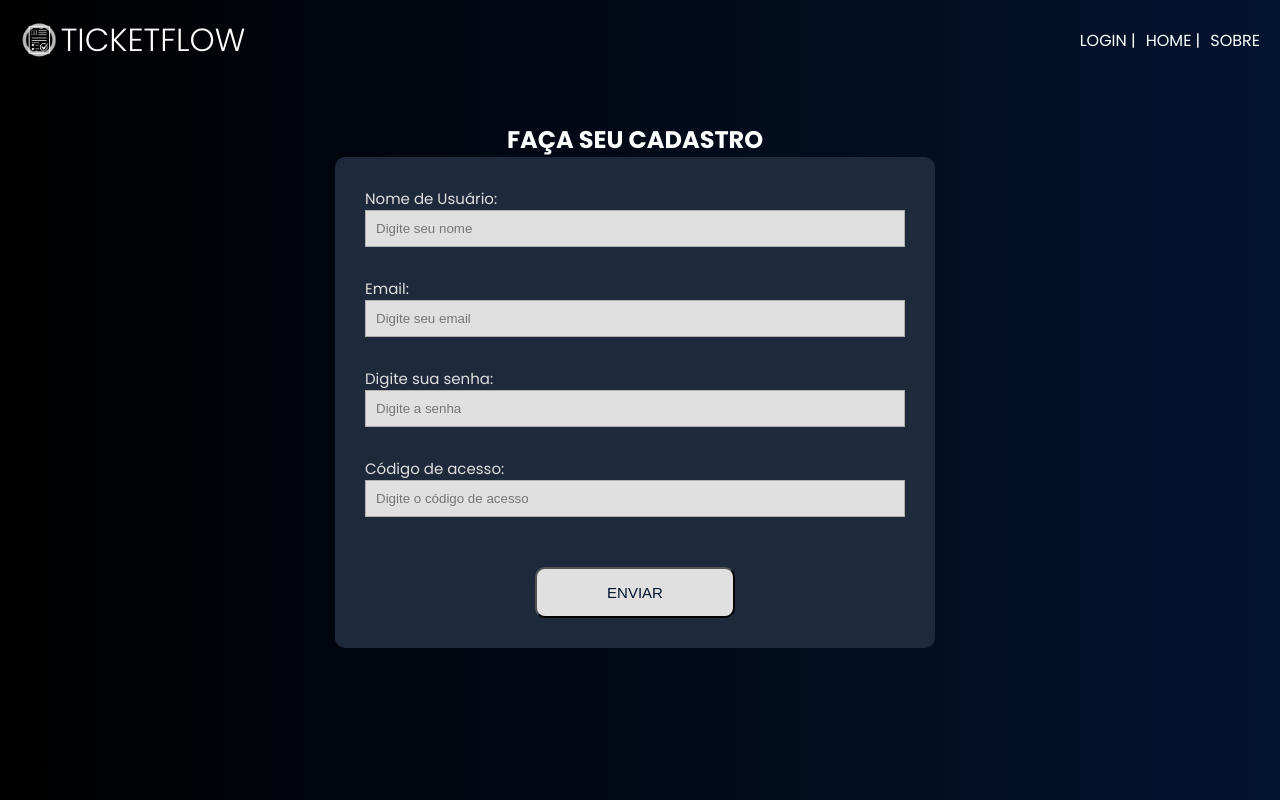
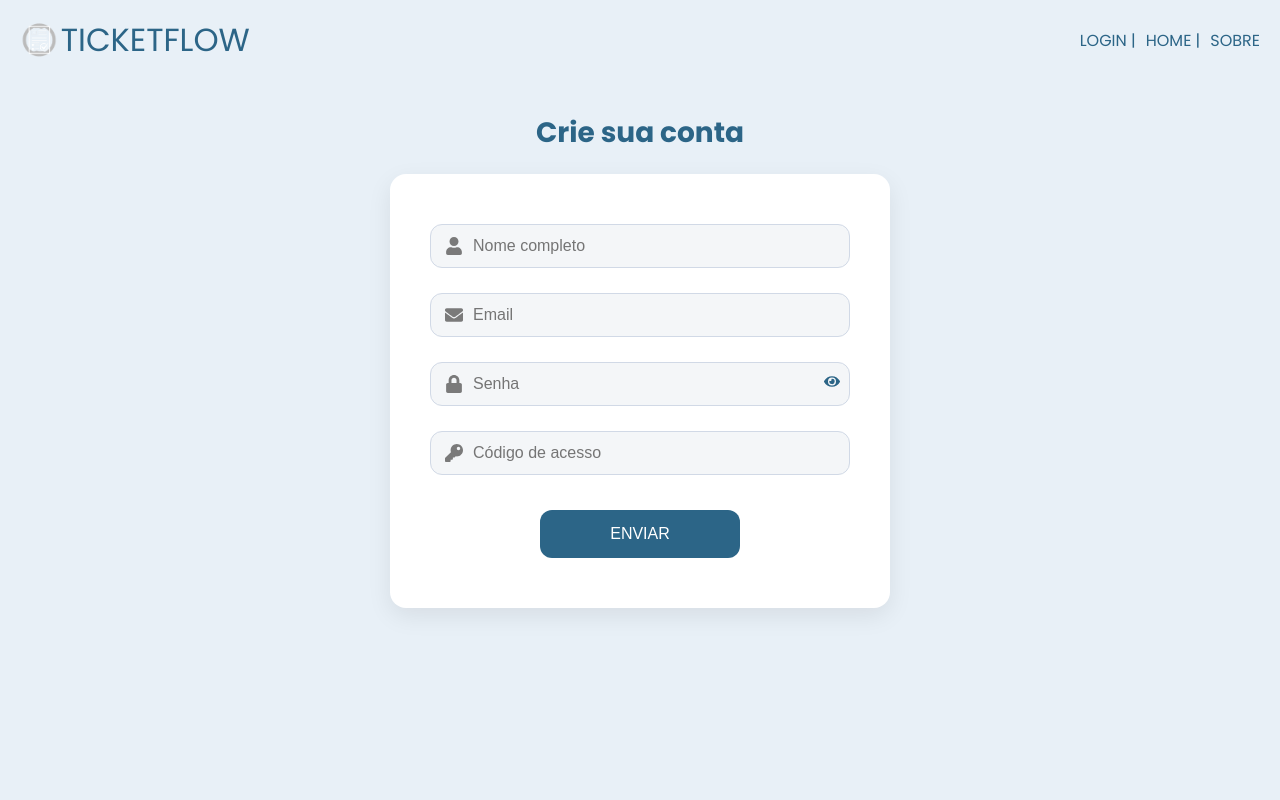
Before and after one commit to BeatrizWG/ticketFLow, a React (Vite) app in the folder front/: page /register in a window 1280 px wide. Built offline with nearby package versions, Linux system fonts and the light colour scheme.

Commit message:
style: alteração do estilo das páginas

```diff
--- a/front/src/index.css
+++ b/front/src/index.css
@@ -1,31 +1,39 @@
-@import url('https://fonts.googleapis.com/css2?family=Poppins:ital,wght@0,100;0,200;0,300;0,400;0,500;0,600;0,700;0,800;0,900;1,100;1,200;1,300;1,400;1,500;1,600;1,700;1,800;1,900&display=swap');
+@import url('https://fonts.googleapis.com/css2?family=Poppins:wght@400;500;600;700&display=swap');
 
-:root{
-    --color-1:#000000;
-    --color-2:#031430;
-    --color-3:#FEFEFE;
-    --font-1:"Poppins",sans-serif;
+:root {
+    --color-1: #e8f0f7;
+    --color-2: #ffffff;
+    --color-3: #2c6587;
+    --color-4: #0f172a;
+    --color-5: #3b7ea1;
+    --color-6: #f4f6f8;
+    --color-7: #d1d9e6;
+    --color-8: #333;
+    --color-9: #e63946;
+    --color-10: #7a7a7a;
+    --font-1: "Poppins", sans-serif;
 }
 
-*{
+* {
     margin: 0;
     padding: 0;
     box-sizing: border-box;
 }
 
-body{
+body {
     font-family: var(--font-1);
-    color : var(--color-3);
+    color: var(--color-3);
+    background: var(--color-1);
     height: 100vh;
     min-height: 100vh;
-    background: linear-gradient(to right, var(--color-1), var(--color-2));
     overflow-x: hidden;
 }
 
 a {
     text-decoration: none;
-    color : var(--color-3);
+    color: var(--color-3);
 }
-ul{
+
+ul {
     list-style-type: none;
 }
--- a/front/src/pages/Home/Home.css
+++ b/front/src/pages/Home/Home.css
@@ -1,30 +1,56 @@
 .home{
-    margin-left: 80px;
+    margin-top: 20px;
+    margin-left: 50px;
     display: flex;
     align-items: center;
     justify-content: center;
     min-height: 80vh;
     gap: 100px;
     flex-wrap: wrap;
-    padding: 0 20px 50px 20px;
+    padding: 20px;
 }
 
-.logoH img{
+.logoHome {
     height: 350px;
 }
 
-.content{
+.contentHome{
+    background-color: var(--color-2);
+    padding: 40px;
+    border-radius: 16px;
+    box-shadow: 0px 4px 15px rgba(0, 0, 0, 0.1);
     gap: 30px;
     display: flex;
     flex-direction: column;
-    height: 350px;
+    height: 450px;
     width: 800px;
     text-align: justify;
 }
 
-.button button{
-    height: 50px;
-    width: 250px;
-    font-size: 15px ;
-    color: #303943;
+.contentHome h2{
+    color: var(--color-4);
+    font-weight: 600;
+    font-size: 28px;
+    margin-bottom: 10px;
 }
+
+.contentHome p, ul{
+    color: var(--color-4);
+    font-size: 16px;
+}
+
+.buttonHome button{
+    background-color: var(--color-3);
+    color: var(--color-2);
+    font-size: 18px;
+    font-weight: 500;
+    width: 220px;
+    height: 55px;
+    padding: 15px;
+    border: none;
+    border-radius: 10px;
+}
+
+.buttonHome button:hover {
+    background-color: var(--color-5);
+}
--- a/front/src/pages/Home/Home.jsx
+++ b/front/src/pages/Home/Home.jsx
@@ -1,20 +1,25 @@
 import React from 'react'
 import Header from '../../components/header/Header'
 import "./Home.css"
+import { useNavigate } from 'react-router-dom';
 
 const menuHome = [
-  { label: "LOGIN |", href: "" },
+  { label: "LOGIN |", href: "/login" },
   { label: "CADASTRO |", href: "/register" },
-  { label: "SOBRE", href: "" },
+  { label: "SOBRE", href: "/about" },
 ];
 
 const Home = () => {
+  const navigate = useNavigate();
   return (
     <>
-    <Header menuItems={menuHome}/>
+      <Header menuItems={menuHome} />
       <section className='home'>
+        <div className='logoHome'>
+          <img src="../logo.png" alt="logo" />
+        </div>
         <div className="left">
-        <div className='content'>
+          <div className='contentHome'>
             <h2>Bem-vindo ao TicketFlow </h2>
             <p>
               Nosso sistema foi desenvolvido para simplificar o rastreamento e a priorização
@@ -22,25 +27,24 @@ const Home = () => {
               acompanhar seu status e garantir que as correções sejam tratadas com eficiência.
             </p>
             <ul>
-            <li>▫️QAs: Reportem tickets de maneira rápida e organizada.</li>
-            <li>▫️Engenheiros: Acompanhem os tickets em um só lugar.</li>
-            <li>▫️Administradores: Definam prioridades e otimizem o fluxo  de trabalho.</li>
+              <li>▪️QAs: Reportem tickets de maneira rápida e organizada.</li>
+              <li>▪️Engenheiros: Acompanhem os tickets em um só lugar.</li>
+              <li>▪️Administradores: Definam prioridades e otimizem o fluxo  de trabalho.</li>
             </ul>
-             </div>
-        <div className='button'>
-          <button>
+
+            <div className='buttonHome'>
+        <button onClick={() => navigate('/register')}>
           COMECE AGORA!
         </button>
       </div>
           </div>
-      <div className='logoH'>
-        <img src= "../logo.png" alt= "logo" />
+
         </div>
+
       </section>
     </>
 
   )
 }
 
-
 export default Home
--- a/front/src/pages/Register/Register.css
+++ b/front/src/pages/Register/Register.css
@@ -1,52 +1,90 @@
 .register {
     display: flex;
-    flex-direction: column ;
+    flex-direction: column;
     align-items: center;
     justify-content: center;
-    margin: 10px 300px;
-    min-height: 80vh;
-    padding: 0 30px 50px 20px;
+    margin: 0 20px;
+    min-height: 70vh;
+    padding: 30px 15px;
+}
+
+.register h2 {
+    color:var(--color-3);
+    font-weight: 700;
+    font-size: 28px;
+    margin-bottom: 20px;
 }
 
 .form form {
-    width: 600px;
-    padding: 30px;
-    border-radius: 10px;
+    width: 100%;
+    min-width: 500px;
+    max-width: 700px;
+    padding: 50px 40px;
+    border-radius: 16px;
     display: flex;
     flex-direction: column;
-    font-size: 15px ;
-    gap: 15px;
-    background-color: #1E293B;
-    color: #E0E0E0;
+    background-color: var(--color-2);
+    box-shadow: 0px 8px 24px rgba(0, 0, 0, 0.08);
+    gap: 20px;
 }
 
 .itens {
     display: flex;
     flex-direction: column;
-    margin-bottom: 15px;
+}
+
+.input-container {
+    position: relative;
+    display: flex;
+    align-items: center;
+}
+
+.input-container input {
+    width: 100%;
+    font-size: 16px;
+    background-color: var(--color-6);
+    color: var(--color-8);
+    border: 1px solid var(--color-7);
+    border-radius: 12px;
+    padding: 12px 16px 12px 42px;
+}
+
+.icon {
+    position: absolute;
+    top: 50%;
+    left: 15px;
+    transform: translateY(-50%);
+    color: var(--color-10);
+    font-size: 18px;
+}
+
+.error-message {
+    color: var(--color-9);
+    font-size: 12px;
+    font-weight: 600;
+    margin-top: 5px;
 }
 
 .form button {
     align-self: center;
-    font-size: 15px ;
-    color: #031430;
-    margin-top: 20px;
-    background-color: #E0E0E0;
-    display: flex ;
-    align-items: center;
-    justify-content: center;
-    border-radius: 10px;
+    font-size: 16px;
+    color: var(--color-2);
+    margin-top: 10px;
+    background-color:var(--color-3);
+    border: none;
+    border-radius: 12px;
     width: 200px;
     padding: 15px;
 }
 
 .form button:hover {
-    background-color: #B0B3B8;
+    background-color:var(--color-5);
 }
 
-.form input {
-    background-color: #E0E0E0;
-    color: #333;
-    border: 1px solid #B0B0B0;
-    padding: 10px;
+.eye-icon {
+    position: absolute;
+    right: 10px;
+    top: 50%;
+    transform: translateY(-50%);
+    cursor: pointer;
 }
--- a/front/src/pages/Register/Register.jsx
+++ b/front/src/pages/Register/Register.jsx
@@ -1,74 +1,95 @@
-import React from 'react';
+import React, { useState } from 'react';
 import Header from '../../components/header/Header';
 import './Register.css';
-import { useRegisterController } from '../../controllers/registerController';
-import Modal from '../../components/modals/registerModal';
+import { useRegisterController } from '../../controllers/RegisterController';
+import Modal from '../../components/modals/RegisterModal';
+import { FaUser, FaEnvelope, FaLock, FaKey, FaEye, FaEyeSlash } from 'react-icons/fa';
 
 const menuRegister = [
-  { label: 'LOGIN |', href: '' },
+  { label: 'LOGIN |', href: '/login' },
   { label: 'HOME |', href: '/' },
-  { label: 'SOBRE', href: '' }
+  { label: 'SOBRE', href: '/about' }
 ];
 
 export const Register = () => {
   const response = useRegisterController();
+  const [showPassword, setShowPassword] = useState(false);
 
   const handleModalClose = () => {
     response.setShowSuccessModal(false);
     window.location.href = '/login';
   };
 
+  const togglePasswordVisibility = () => {
+    setShowPassword(!showPassword);
+  };
+
   return (
     <>
       <Header menuItems={menuRegister} />
       <div className="register">
-        <h2>FAÇA SEU CADASTRO</h2>
+        <h2>Crie sua conta</h2>
         <div className="form">
           <form onSubmit={response.handleSubmit}>
             <div className="itens">
-              <span>Nome de Usuário: </span>
+              <div className="input-container">
+                <FaUser className="icon" />
                 <input
                   type="text"
                   name="name"
-                placeholder="Digite seu nome"
+                  placeholder="Nome completo"
                   value={response.name}
                   onChange={(e) => response.setName(e.target.value)}
                 />
+              </div>
               <p className="error-message">{response.errorMessageName}</p>
             </div>
+
             <div className="itens">
-              <span>Email: </span>
+              <div className="input-container">
+                <FaEnvelope className="icon" />
                 <input
                   type="email"
                   name="email"
-                placeholder="Digite seu email"
+                  placeholder="Email"
                   value={response.email}
                   onChange={(e) => response.setEmail(e.target.value)}
                 />
+              </div>
               <p className="error-message">{response.errorMessageEmail}</p>
             </div>
+
             <div className="itens">
-              <span>Digite sua senha: </span>
+              <div className="input-container">
+                <FaLock className="icon" />
                 <input
-                type="password"
+                  type={showPassword ? "text" : "password"}
                   name="password"
-                placeholder="Digite a senha"
+                  placeholder="Senha"
                   value={response.password}
                   onChange={(e) => response.setPassword(e.target.value)}
                 />
+                <span onClick={togglePasswordVisibility} className="eye-icon">
+                  {showPassword ? <FaEyeSlash /> : <FaEye />}
+                </span>
+              </div>
               <p className="error-message">{response.errorMessagePassword}</p>
             </div>
+
             <div className="itens">
-              <span>Código de acesso: </span>
+              <div className="input-container">
+                <FaKey className="icon" />
                 <input
                   type="text"
                   name="accessCode"
-                placeholder="Digite o código de acesso"
+                  placeholder="Código de acesso"
                   value={response.accessCode}
                   onChange={(e) => response.setAccessCode(e.target.value)}
                 />
+              </div>
               <p className="error-message">{response.errorMessageAccessCode}</p>
             </div>
+
             <button type="submit" disabled={response.showSuccessModal}>ENVIAR</button>
           </form>
           {response.showSuccessModal && <Modal onClose={handleModalClose} />}
```
Lines whose indentation alone changed are shown as unchanged.
